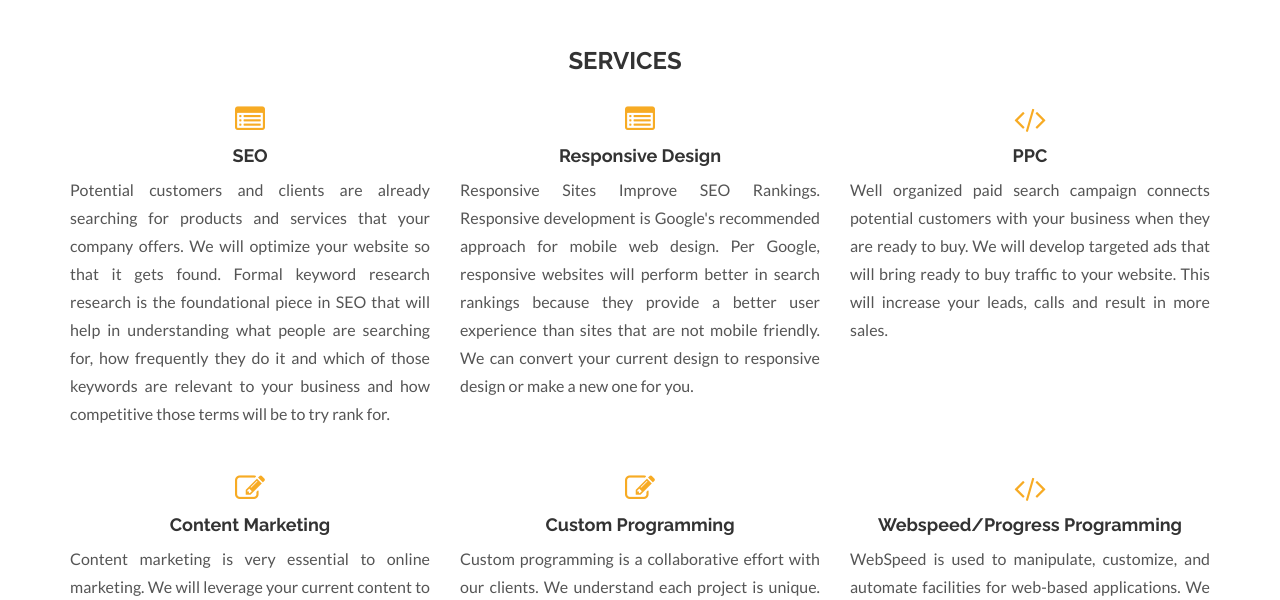
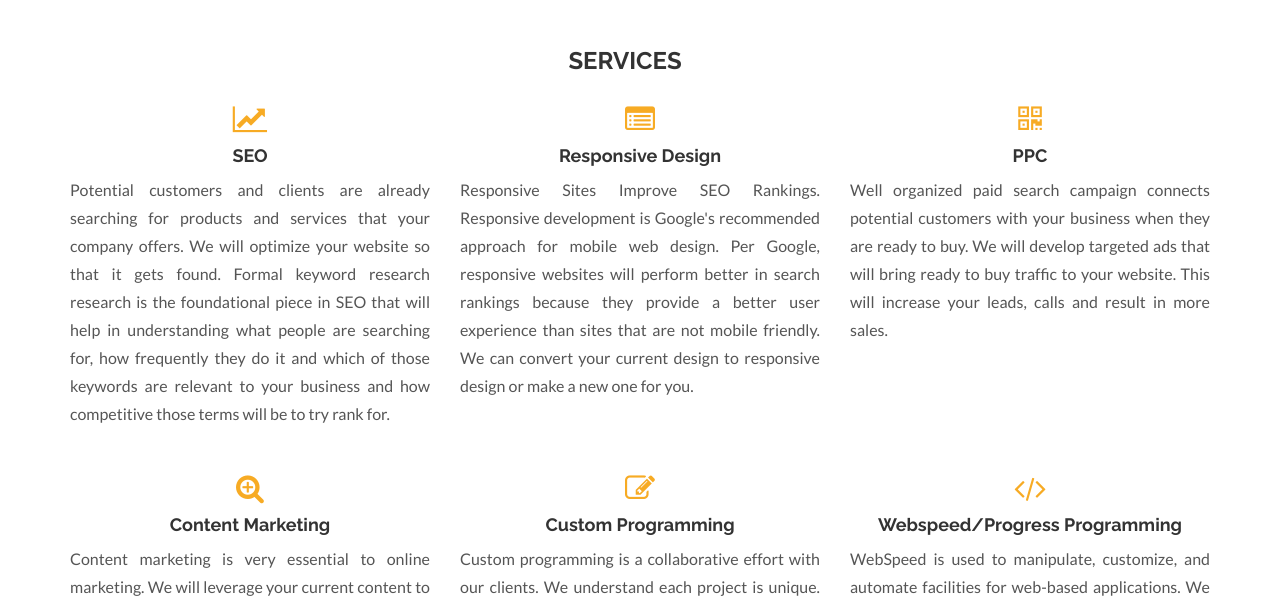
Before and after one commit to navdeep29/seonrd, a PHP site: page / in a window 1280 px wide. Shown: the part 652-1252 px from the top of the page. Run offline with PHP 8.4, Linux system fonts and the light colour scheme; some libraries are stand-ins or nearby versions.

Commit message:
icon changes.

```diff
--- a/index.php
+++ b/index.php
@@ -79,7 +79,7 @@
                 </div>
                 <div class="row centered">
                     <div class="col-md-4">
-                        <i class="fa fa-list-alt"></i>
+                        <i class="fa fa-line-chart"></i>
                         <h4>SEO</h4>
                         <p class="leftp">Potential customers and clients are already searching for products and services that your company offers. We will optimize your website so that it gets found. Formal keyword research research is the foundational piece in SEO that will help in understanding what people are searching for, how frequently they do it and which of those keywords are relevant to your business and how competitive those terms will be to try rank for.</p>
                     </div>
@@ -90,14 +90,14 @@
                     </div>
 
                      <div class="col-md-4">
-                         <i class="fa fa-code"></i>
+                         <i class="fa fa-qrcode"></i>
                         <h4>PPC</h4>
                         <p class="leftp">Well organized paid search campaign connects potential customers with your business when they are ready to buy. We will develop targeted ads that will bring ready to buy traffic to your website. This will increase your leads, calls and result in more sales.</p>
                     </div>
                 </div>
                 <div class="row centered service">
                     <div class="col-md-4">
-                         <i class="fa fa-edit"></i>
+                         <i class="fa fa-search-plus"></i>
                         <h4>Content Marketing</h4>
                         <p class="leftp">Content marketing is very essential to online marketing. We will leverage your current content to create more informed and engaged customer. This will help build your brand and educate potential customers about your mission statement.</p>
                     </div>
```
